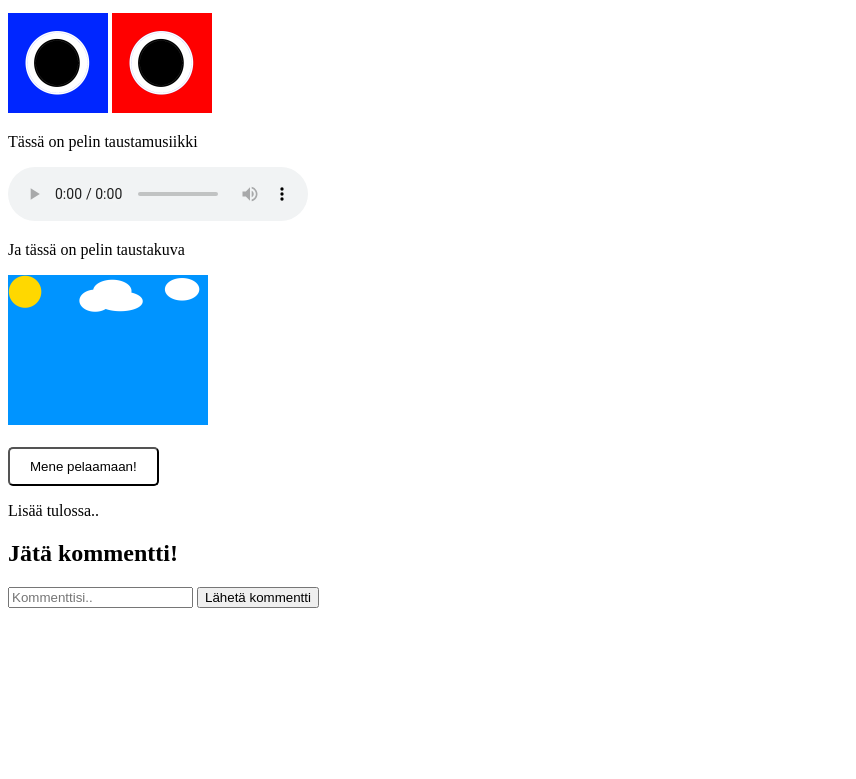
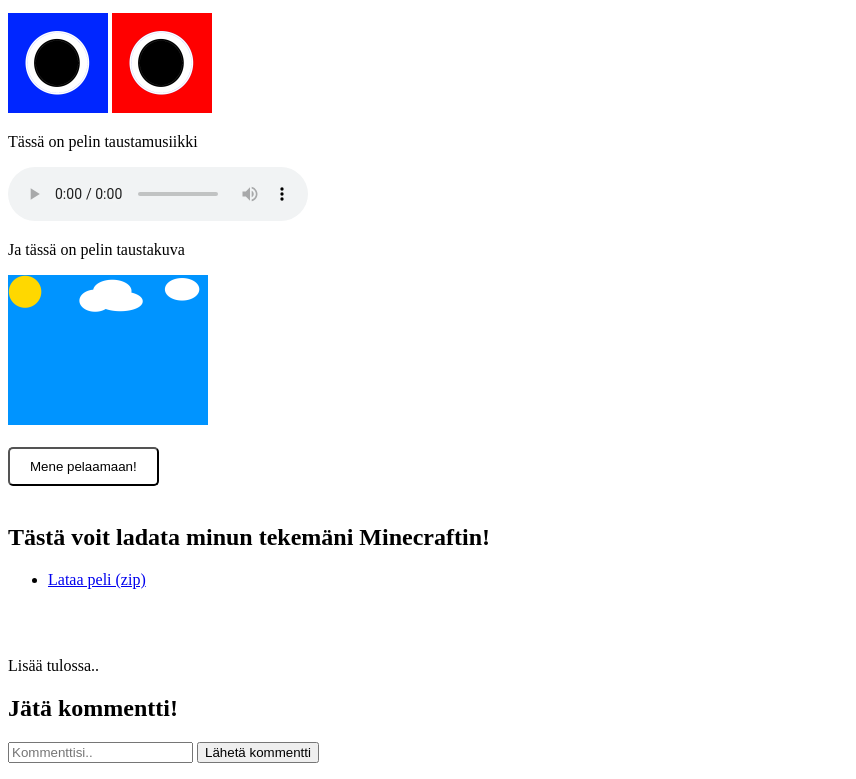
Before and after one commit to peikkoKoodaa/Nettisivu, a website: page HTML/public/index.html in a window 1280 px wide. Shown: the part 101-880 px from the top of the page, without its empty margins (0-856 px from the left). Before the commit the page ends 800 px from the top, so only its background shows below. Drawn offline with Linux system fonts and the light colour scheme; no server answers.

Commit message:
Update index.html

```diff
--- a/HTML/public/index.html
+++ b/HTML/public/index.html
@@ -18,6 +18,12 @@
     <a href="peli.html">
         <button style="background-color: white; color: black; padding: 10px 20px; border-radius: 5px;">Mene pelaamaan!</button>
     </a>
+    <br><br>
+    <h2>Tästä voit ladata minun tekemäni Minecraftin!</h2>
+    <ul>
+        <li><a href="/downloads/Minecraft.zip" download>Lataa peli (zip)</a></li>
+    </ul>
+    <br><br>
     <p>Lisää tulossa..</p>
 
     <h2>Jätä kommentti!</h2>
```
